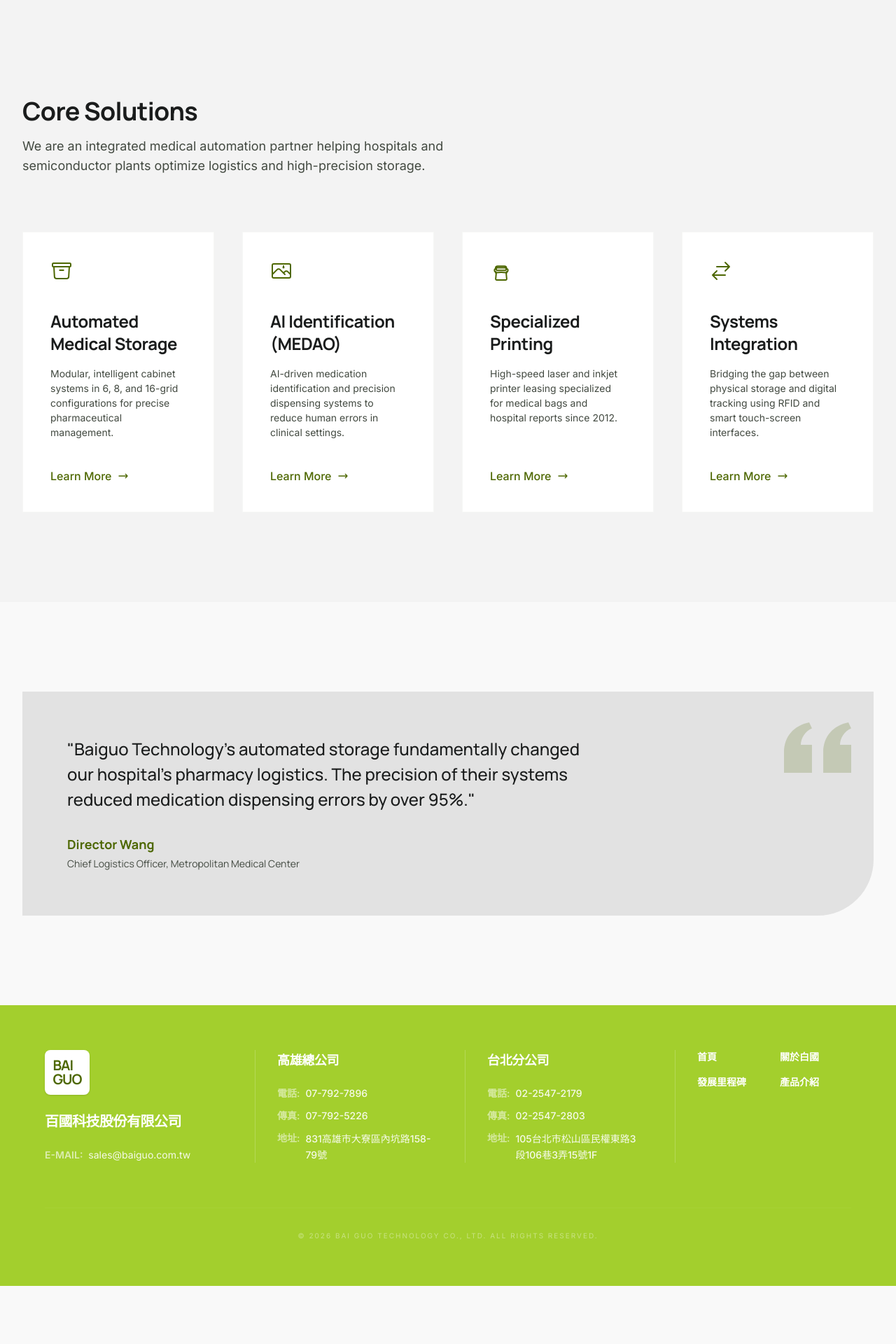
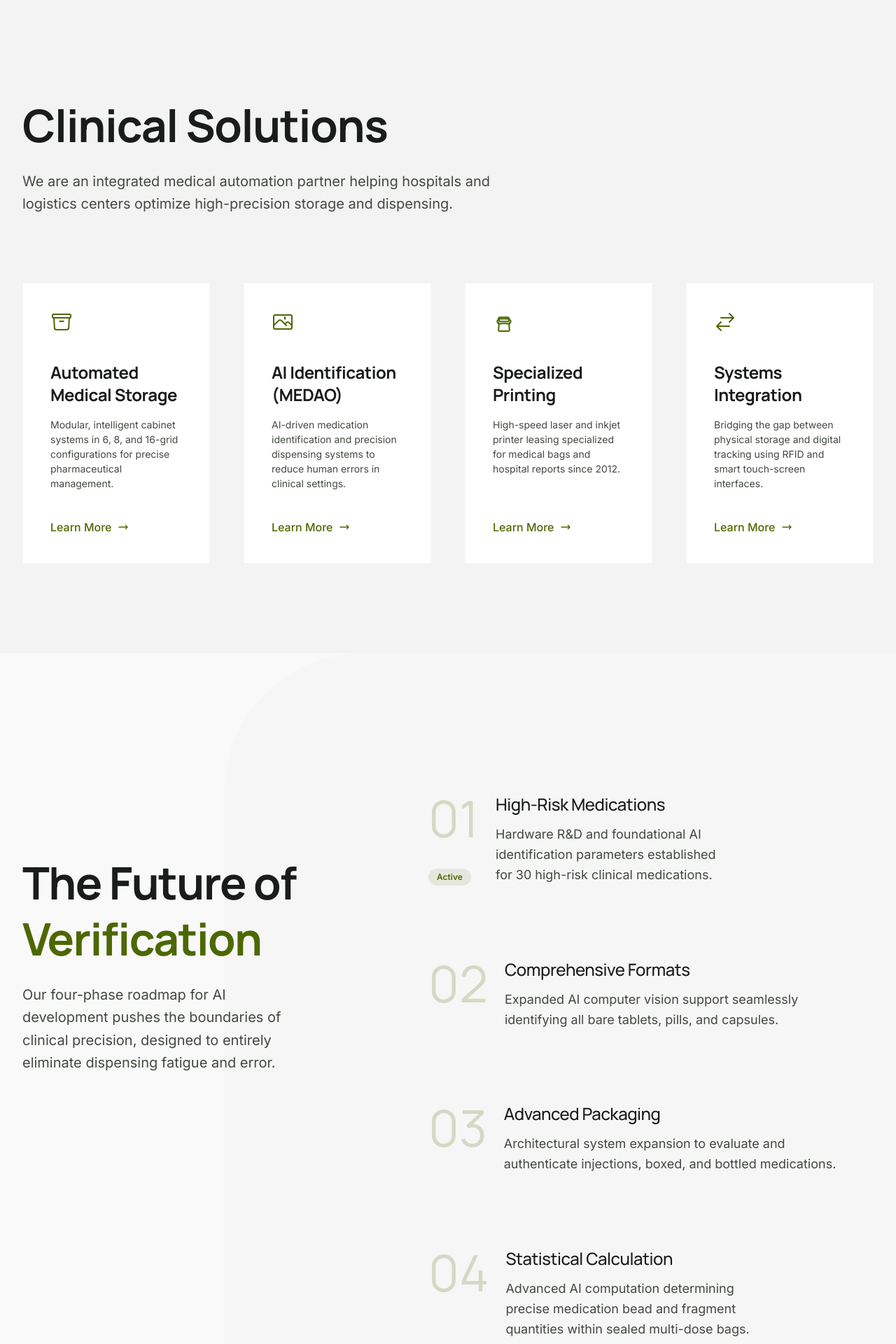
Before and after one commit to mrae43/company-profile-seo, a React (Vite) app: page / in a window 1280 px wide. Shown: the part 2640-4560 px from the top of the page at 70% size. Before the commit the page ends 4477 px from the top, so only its background shows below. Built offline with nearby package versions, Linux system fonts and the light colour scheme.

Commit message:
refactor: upgrade the home page to production grade

```diff
--- a/src/pages/Home.jsx
+++ b/src/pages/Home.jsx
@@ -3,54 +3,95 @@ import Hero from '../components/Hero';
 import ProductShowcase from '../components/ProductShowcase';
 import ServiceCard from '../components/ui/ServiceCard';
 
-export default function Home() {
-  const services = [
+const ICON_STORAGE = (
+  <svg fill="none" stroke="currentColor" strokeWidth="1.5" viewBox="0 0 24 24" className="w-8 h-8" aria-hidden="true">
+    <path strokeLinecap="round" strokeLinejoin="round" d="M20.25 7.5l-.625 10.632a2.25 2.25 0 01-2.247 2.118H6.622a2.25 2.25 0 01-2.247-2.118L3.75 7.5M10 11.25h4M3.375 7.5h17.25c.621 0 1.125-.504 1.125-1.125v-1.5c0-.621-.504-1.125-1.125-1.125H3.375c-.621 0-1.125.504-1.125 1.125v1.5c0 .621.504 1.125 1.125 1.125z" />
+  </svg>
+);
+
+const ICON_AI = (
+  <svg fill="none" stroke="currentColor" strokeWidth="1.5" viewBox="0 0 24 24" className="w-8 h-8" aria-hidden="true">
+    <path strokeLinecap="round" strokeLinejoin="round" d="M2.25 15.75l5.159-5.159a2.25 2.25 0 013.182 0l5.159 5.159m-1.5-1.5l1.409-1.409a2.25 2.25 0 013.182 0l2.909 2.909m-18 3.75h16.5a1.5 1.5 0 001.5-1.5V6a1.5 1.5 0 00-1.5-1.5H3.75A1.5 1.5 0 002.25 6v12a1.5 1.5 0 001.5 1.5zm10.5-11.25h.008v.008h-.008V6.75zm.375 0a.375.375 0 11-.75 0 .375.375 0 01.75 0z" />
+  </svg>
+);
+
+const ICON_PRINTING = (
+  <svg fill="none" stroke="currentColor" strokeWidth="1.5" viewBox="0 0 24 24" className="w-8 h-8" aria-hidden="true">
+    <path strokeLinecap="round" strokeLinejoin="round" d="M6.72 13.829c-.24.03-.48.062-.72.096m.72-.096a42.415 42.415 0 0110.56 0m-10.56 0L6.34 18m10.94-4.171c.24.03.48.062.72.096m-.72-.096L17.66 18m0 0l.229 2.523a1.125 1.125 0 01-1.12 1.227H7.231a1.125 1.125 0 01-1.12-1.227L6.34 18m11.318-8.204a1.5 1.5 0 010 3.108m-11.318-3.108a1.5 1.5 0 000 3.108m11.318-3.108V9.25c0-1.242-1.008-2.25-2.25-2.25H8.182c-1.242 0-2.25 1.008-2.25 2.25V9.75m11.318 0a1.125 1.125 0 00-1.125-1.125H7.812a1.125 1.125 0 00-1.125 1.125v.5a1.125 1.125 0 001.125 1.125h8.376a1.125 1.125 0 001.125-1.125v-.5z" />
+  </svg>
+);
+
+const ICON_INTEGRATION = (
+  <svg fill="none" stroke="currentColor" strokeWidth="1.5" viewBox="0 0 24 24" className="w-8 h-8" aria-hidden="true">
+    <path strokeLinecap="round" strokeLinejoin="round" d="M7.5 21L3 16.5m0 0L7.5 12M3 16.5h13.5m0-13.5L21 7.5m0 0L16.5 12M21 7.5H7.5" />
+  </svg>
+);
+
+const TESTIMONIAL_QUOTE_ICON = (
+  <svg className="w-16 h-16 sm:w-24 sm:h-24" fill="currentColor" viewBox="0 0 24 24" aria-hidden="true">
+    <path d="M14.017 21v-7.391c0-5.704 3.731-9.57 8.983-10.609l.995 2.151c-2.432.917-3.995 3.638-3.995 5.849h4v10h-9.983zm-14.017 0v-7.391c0-5.704 3.748-9.57 9-10.609l.996 2.151c-2.433.917-3.996 3.638-3.996 5.849h3.983v10h-9.983z" />
+  </svg>
+);
+
+const CORE_SOLUTIONS = [
   {
     title: 'Automated Medical Storage',
     description: 'Modular, intelligent cabinet systems in 6, 8, and 16-grid configurations for precise pharmaceutical management.',
-      icon: (
-        <svg fill="none" stroke="currentColor" strokeWidth="1.5" viewBox="0 0 24 24" className="w-8 h-8">
-          <path strokeLinecap="round" strokeLinejoin="round" d="M20.25 7.5l-.625 10.632a2.25 2.25 0 01-2.247 2.118H6.622a2.25 2.25 0 01-2.247-2.118L3.75 7.5M10 11.25h4M3.375 7.5h17.25c.621 0 1.125-.504 1.125-1.125v-1.5c0-.621-.504-1.125-1.125-1.125H3.375c-.621 0-1.125.504-1.125 1.125v1.5c0 .621.504 1.125 1.125 1.125z" />
-        </svg>
-      ),
+    icon: ICON_STORAGE,
     link: '/products#storage',
   },
   {
     title: 'AI Identification (MEDAO)',
     description: 'AI-driven medication identification and precision dispensing systems to reduce human errors in clinical settings.',
-      icon: (
-        <svg fill="none" stroke="currentColor" strokeWidth="1.5" viewBox="0 0 24 24" className="w-8 h-8">
-          <path strokeLinecap="round" strokeLinejoin="round" d="M2.25 15.75l5.159-5.159a2.25 2.25 0 013.182 0l5.159 5.159m-1.5-1.5l1.409-1.409a2.25 2.25 0 013.182 0l2.909 2.909m-18 3.75h16.5a1.5 1.5 0 001.5-1.5V6a1.5 1.5 0 00-1.5-1.5H3.75A1.5 1.5 0 002.25 6v12a1.5 1.5 0 001.5 1.5zm10.5-11.25h.008v.008h-.008V6.75zm.375 0a.375.375 0 11-.75 0 .375.375 0 01.75 0z" />
-        </svg>
-      ),
+    icon: ICON_AI,
     link: '/products#medao',
   },
   {
     title: 'Specialized Printing',
     description: 'High-speed laser and inkjet printer leasing specialized for medical bags and hospital reports since 2012.',
-      icon: (
-        <svg fill="none" stroke="currentColor" strokeWidth="1.5" viewBox="0 0 24 24" className="w-8 h-8">
-          <path strokeLinecap="round" strokeLinejoin="round" d="M6.72 13.829c-.24.03-.48.062-.72.096m.72-.096a42.415 42.415 0 0110.56 0m-10.56 0L6.34 18m10.94-4.171c.24.03.48.062.72.096m-.72-.096L17.66 18m0 0l.229 2.523a1.125 1.125 0 01-1.12 1.227H7.231a1.125 1.125 0 01-1.12-1.227L6.34 18m11.318-8.204a1.5 1.5 0 010 3.108m-11.318-3.108a1.5 1.5 0 000 3.108m11.318-3.108V9.25c0-1.242-1.008-2.25-2.25-2.25H8.182c-1.242 0-2.25 1.008-2.25 2.25V9.75m11.318 0a1.125 1.125 0 00-1.125-1.125H7.812a1.125 1.125 0 00-1.125 1.125v.5a1.125 1.125 0 001.125 1.125h8.376a1.125 1.125 0 001.125-1.125v-.5z" />
-        </svg>
-      ),
+    icon: ICON_PRINTING,
     link: '/products#printing',
   },
   {
     title: 'Systems Integration',
     description: 'Bridging the gap between physical storage and digital tracking using RFID and smart touch-screen interfaces.',
-      icon: (
-        <svg fill="none" stroke="currentColor" strokeWidth="1.5" viewBox="0 0 24 24" className="w-8 h-8">
-          <path strokeLinecap="round" strokeLinejoin="round" d="M7.5 21L3 16.5m0 0L7.5 12M3 16.5h13.5m0-13.5L21 7.5m0 0L16.5 12M21 7.5H7.5" />
-        </svg>
-      ),
+    icon: ICON_INTEGRATION,
     link: '/products#integration',
   },
 ];
 
+const ROADMAP_PHASES = [
+  {
+    phase: "01",
+    title: "High-Risk Medications",
+    description: "Hardware R&D and foundational AI identification parameters established for 30 high-risk clinical medications.",
+    status: "Implemented",
+  },
+  {
+    phase: "02",
+    title: "Comprehensive Formats",
+    description: "Expanded AI computer vision support seamlessly identifying all bare tablets, pills, and capsules.",
+    status: "In Progress",
+  },
+  {
+    phase: "03",
+    title: "Advanced Packaging",
+    description: "Architectural system expansion to evaluate and authenticate injections, boxed, and bottled medications.",
+    status: "Planned",
+  },
+  {
+    phase: "04",
+    title: "Statistical Calculation",
+    description: "Advanced AI computation determining precise medication bead and fragment quantities within sealed multi-dose bags.",
+    status: "Future",
+  }
+];
+
+export default function Home() {
   return (
-    <>
+    <main>
       <Helmet>
-        <title>首頁 | 白國科技股份有限公司</title>
+        <title>Home | Baiguo Technology</title>
         <meta name="description" content="Integrated medical automation partner for hospital and semiconductor logistics. Empowering facilities with intelligent storage and AI-driven precision." />
       </Helmet>
 
@@ -58,48 +99,97 @@ export default function Home() {
 
       <ProductShowcase />
 
+      {/* Core Solutions Section */}
       <section className="bg-surface-container-low py-16 lg:py-32" aria-labelledby="services-heading">
         <div className="max-w-7xl mx-auto px-4 sm:px-6 lg:px-8">
-          <div className="mb-20 text-left">
-            <h2 id="services-heading" className="text-4xl font-display font-bold text-on-surface">
-              Core Solutions
+          <div className="mb-16 lg:mb-24 max-w-3xl">
+            <h2 id="services-heading" className="text-[clamp(2.5rem,5vw,4rem)] font-display font-bold text-on-surface leading-tight">
+              Clinical Solutions
             </h2>
-            <p className="mt-4 text-on-surface-variant font-sans max-w-2xl text-lg">
-              We are an integrated medical automation partner helping hospitals and semiconductor plants optimize logistics and high-precision storage.
+            <p className="mt-6 text-xl text-on-surface-variant font-sans max-w-2xl leading-relaxed">
+              We are an integrated medical automation partner helping hospitals and logistics centers optimize high-precision storage and dispensing.
             </p>
           </div>
 
-          <div className="grid grid-cols-1 md:grid-cols-2 lg:grid-cols-4 gap-10">
-            {services.map((service, index) => (
+          <div className="grid grid-cols-1 md:grid-cols-2 lg:grid-cols-4 gap-8 lg:gap-12">
+            {CORE_SOLUTIONS.map((service, index) => (
               <ServiceCard key={index} {...service} />
             ))}
           </div>
         </div>
       </section>
 
-      <section className="bg-surface py-16 lg:py-32" aria-labelledby="testimonials-heading">
+      {/* AI Roadmap Section */}
+      <section className="bg-surface py-20 lg:py-40 relative isolate overflow-hidden" aria-labelledby="roadmap-heading">
+        {/* Soft atmospheric background shape for structural non-border separation */}
+        <div className="absolute inset-y-0 right-0 w-full lg:w-3/4 bg-surface-container-low/50 rounded-tl-[100px] sm:rounded-tl-[200px] -z-10 hidden md:block" aria-hidden="true" />
+
         <div className="max-w-7xl mx-auto px-4 sm:px-6 lg:px-8">
-          <div className="bg-surface-container-highest p-8 sm:p-16 rounded-br-[40px] sm:rounded-br-[80px] shadow-ambient relative">
-            <div className="absolute top-0 right-0 p-8 text-primary/20">
-              <svg className="w-16 h-16 sm:w-24 sm:h-24" fill="currentColor" viewBox="0 0 24 24">
-                <path d="M14.017 21v-7.391c0-5.704 3.731-9.57 8.983-10.609l.995 2.151c-2.432.917-3.995 3.638-3.995 5.849h4v10h-9.983zm-14.017 0v-7.391c0-5.704 3.748-9.57 9-10.609l.996 2.151c-2.433.917-3.996 3.638-3.996 5.849h3.983v10h-9.983z" />
-              </svg>
+           <div className="grid lg:grid-cols-12 gap-16 lg:gap-20 items-start">
+              <div className="lg:col-span-5 lg:sticky lg:top-32">
+                 <h2 id="roadmap-heading" className="text-[clamp(2.5rem,5vw,4rem)] font-display font-bold text-on-surface leading-tight tracking-tight text-balance">
+                   The Future of <span className="block text-primary">Verification</span>
+                 </h2>
+                 <p className="mt-6 text-xl text-on-surface-variant font-sans leading-relaxed text-balance">
+                   Our four-phase roadmap for AI development pushes the boundaries of clinical precision, designed to entirely eliminate dispensing fatigue and error.
+                 </p>
               </div>
-            <h2 id="testimonials-heading" className="sr-only">Testimonials</h2>
-            <blockquote className="relative z-10 max-w-3xl">
-              <p className="text-xl sm:text-2xl font-display font-medium text-on-surface leading-normal">
+
+              <div className="lg:col-span-7">
+                 <div className="space-y-4 sm:space-y-6">
+                    {ROADMAP_PHASES.map((phase, i) => (
+                       <article
+                         key={i}
+                         className="group flex flex-col sm:flex-row gap-6 p-6 sm:p-10 rounded-3xl sm:rounded-[40px] bg-surface-container hover:bg-surface-container-highest transition-all duration-500 shadow-ambient"
+                       >
+                          <div className="flex-shrink-0 flex items-center sm:items-start justify-between sm:flex-col">
+                            <span className="font-display text-5xl sm:text-7xl font-light text-primary/20 group-hover:text-primary transition-colors duration-500">
+                              {phase.phase}
+                            </span>
+                            {phase.status === 'Implemented' ? (
+                               <span className="inline-flex items-center rounded-full bg-primary/10 px-3 py-1 mt-0 sm:mt-4 text-xs font-semibold text-primary">
+                                 Active
+                               </span>
+                            ) : null}
+                          </div>
+                          <div className="flex flex-col justify-center">
+                            <h3 className="text-2xl font-display font-medium text-on-surface">
+                               {phase.title}
+                            </h3>
+                            <p className="mt-3 text-on-surface-variant font-sans text-lg leading-relaxed text-balance">
+                               {phase.description}
+                            </p>
+                          </div>
+                       </article>
+                    ))}
+                 </div>
+              </div>
+           </div>
+        </div>
+      </section>
+
+      {/* Testimonials Section */}
+      <section className="bg-surface-container-low py-16 lg:py-32" aria-labelledby="testimonials-heading">
+        <div className="max-w-7xl mx-auto px-4 sm:px-6 lg:px-8">
+          <div className="bg-surface p-10 sm:p-20 rounded-3xl sm:rounded-tl-[80px] sm:rounded-br-[80px] shadow-ambient relative overflow-hidden">
+            <div className="absolute top-0 right-0 p-8 text-primary/10" aria-hidden="true">
+              {TESTIMONIAL_QUOTE_ICON}
+            </div>
+            <h2 id="testimonials-heading" className="sr-only">Clinical Testimonials</h2>
+            <blockquote className="relative z-10 max-w-4xl">
+              <p className="text-2xl sm:text-4xl font-display font-medium text-on-surface leading-tight text-balance">
                 "Baiguo Technology's automated storage fundamentally changed our hospital's pharmacy logistics. The precision of their systems reduced medication dispensing errors by over 95%."
               </p>
-              <footer className="mt-8 flex items-center">
+              <footer className="mt-12 flex items-center">
                 <div className="font-display">
-                  <div className="text-lg font-bold text-primary">Director Wang</div>
-                  <div className="text-sm text-on-surface-variant mt-1">Chief Logistics Officer, Metropolitan Medical Center</div>
+                  <div className="text-xl font-bold text-primary">Director Wang</div>
+                  <div className="text-base text-on-surface-variant mt-1">Chief Logistics Officer, Metropolitan Medical Center</div>
                 </div>
               </footer>
             </blockquote>
           </div>
         </div>
       </section>
-    </>
+    </main>
   );
 }
```
Lines whose indentation alone changed are shown as unchanged.
